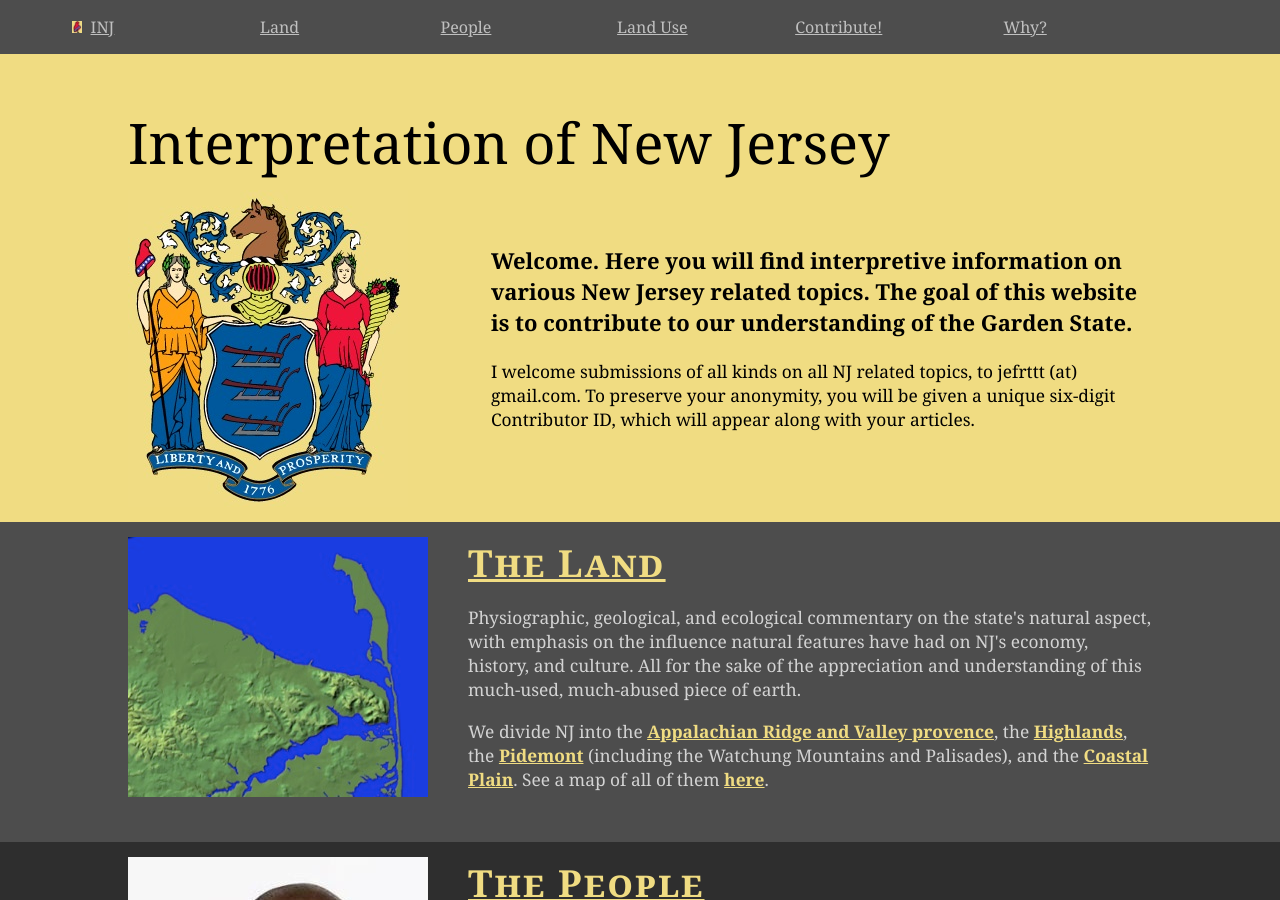
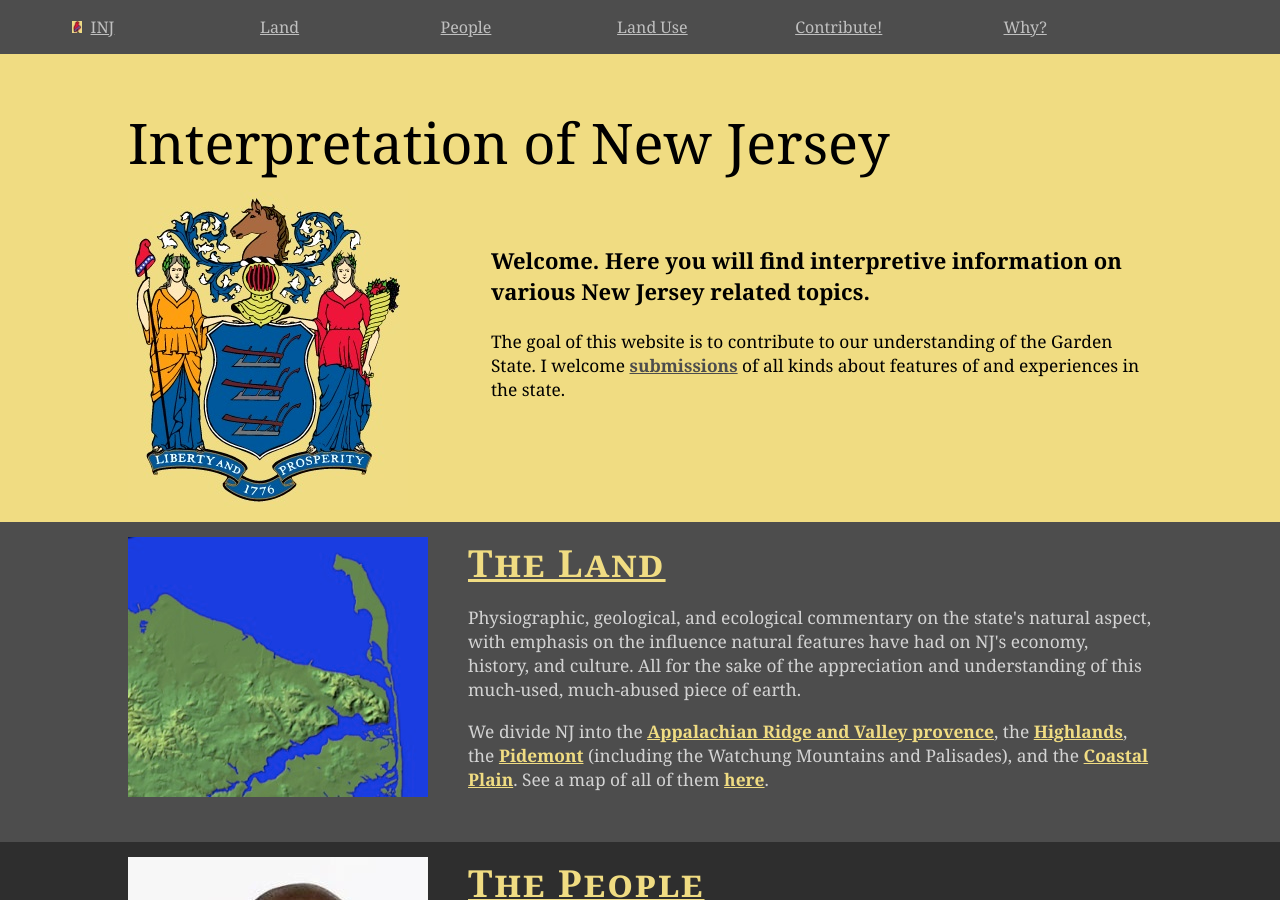
Before and after one commit to jonfried/oakafee.github.io, a Jekyll site: the page built from index.html, in a window 1280 px wide and 900 px high. Built offline with Jekyll 4.4.1, drawn with Linux system fonts in a browser that asks for light colours.

Commit message:
Update index.html

```diff
--- a/index.html
+++ b/index.html
@@ -9,9 +9,9 @@ title: Interpretation of NJ
     <h1 class="heading">Interpretation of New Jersey </h1>
     <div class="state-seal"><img class="seal" src="images/state-seal.jpg" /></div>
     <div class="intro-text-area">
-      <p class="intro-text">Welcome.  Here you will find interpretive information on various New Jersey related topics. The goal of this website is to contribute to our understanding of the Garden State. </p>
+      <p class="intro-text">Welcome.  Here you will find interpretive information on various New Jersey related topics.  </p>
 
-      <p style="font-size:13pt;">I welcome submissions of all kinds on all NJ related topics, to jefrttt (at) gmail.com. To preserve your anonymity, you will be given a unique six-digit Contributor ID, which will appear along with your articles. </p>
+      <p style="font-size:13pt;">The goal of this website is to contribute to our understanding of the Garden State. I welcome <a href="/submissions.html">submissions</a> of all kinds about features of and experiences in the state.
     </div>
   </div>
 <div style="clear:both;"></div>
```
